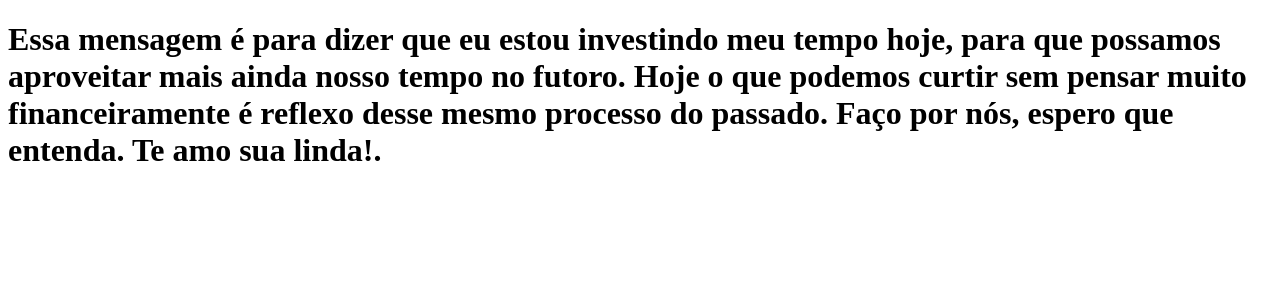
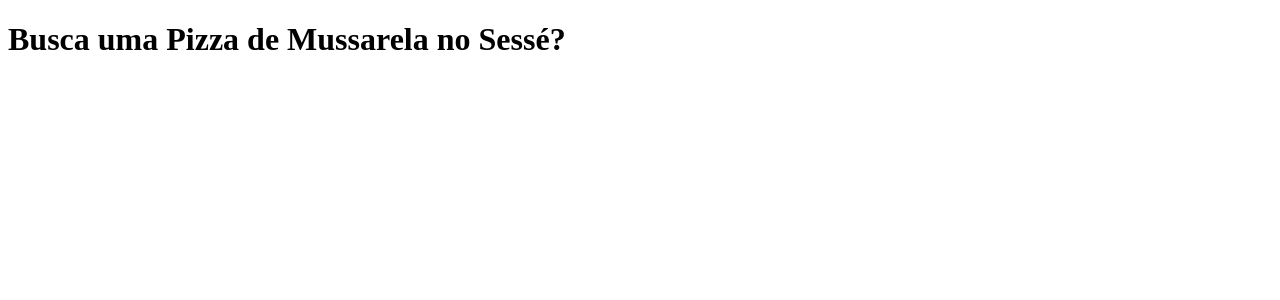
Before and after one commit to yohanrodrigues/parkinho, a Next.js app: page / in a window 1280 px wide. Shown: the top 300 px of the page. Built offline with nearby package versions, Linux system fonts and the light colour scheme.

Commit message:
pedido para minha rainha

```diff
--- a/pages/index.js
+++ b/pages/index.js
@@ -1,6 +1,5 @@
 function Home() {
-    return <h1> Essa mensagem é para dizer que eu estou investindo meu tempo hoje, para que possamos aproveitar mais ainda nosso tempo no futoro. Hoje o que podemos curtir sem pensar muito financeiramente é reflexo desse mesmo processo do passado. Faço por nós, espero que entenda. Te amo sua linda!.
-    </h1>
+    return <h1> Busca uma Pizza de Mussarela no Sessé?</h1>
 }
 
 export default Home;
```
